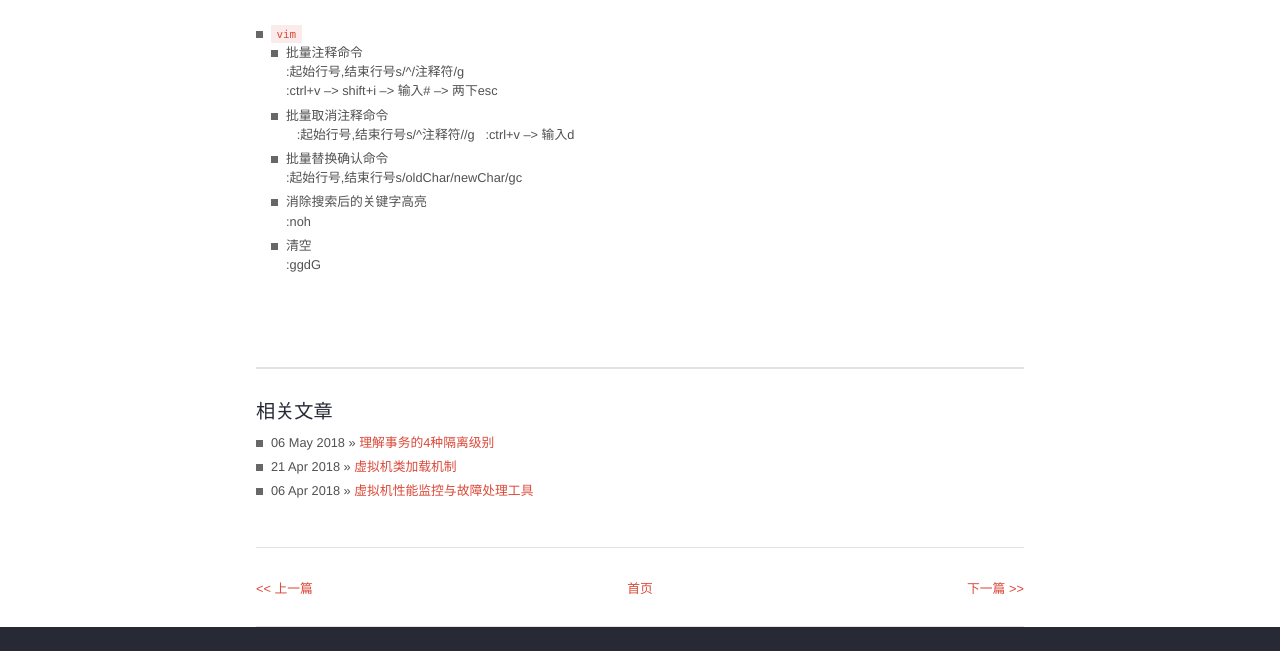
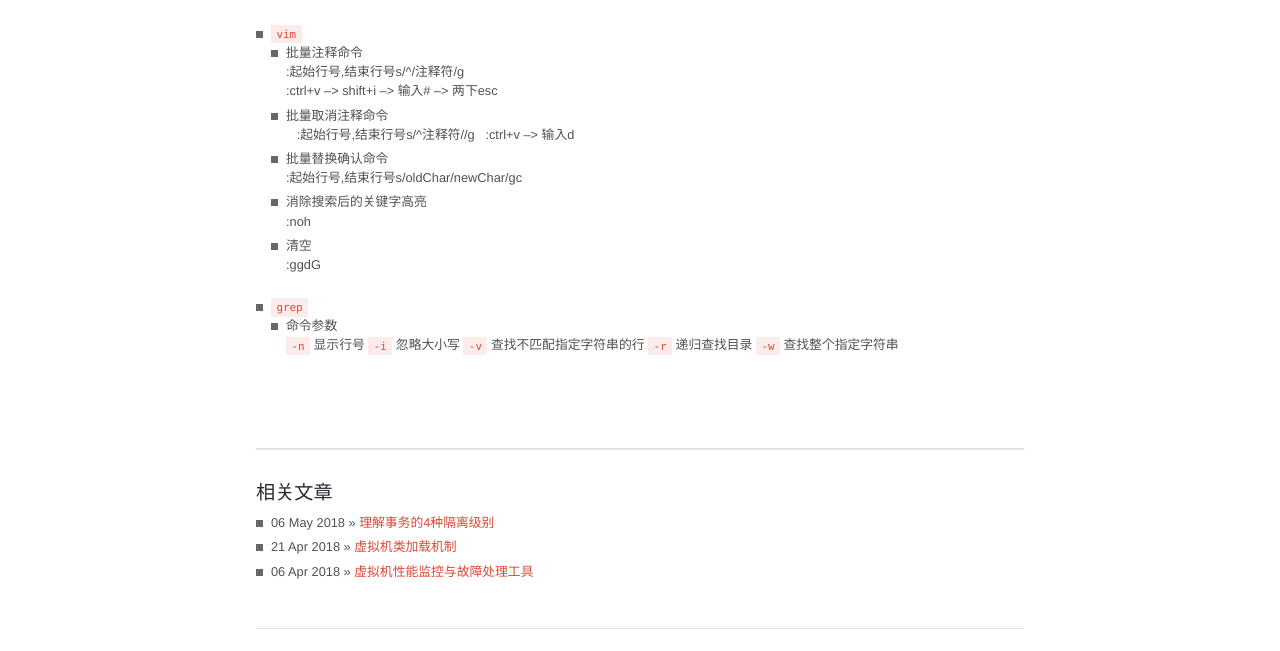
Before and after one commit to junhc/junhc.github.io, a Jekyll site: the page built from _posts/2015-08-20-linux.md, in a window 1280 px wide and 900 px high, scrolled down 1885 px, cut to the strip 0-651 px from the top of the window. Built offline with Jekyll 4.4.1, drawn with Linux system fonts in a browser that asks for light colours; Markdown is read by kramdown in place of the engine named in the settings; comment, search, counter and statistics services are not loaded.

Commit message:
Update 2015-08-20-linux.md

```diff
--- a/_posts/2015-08-20-linux.md
+++ b/_posts/2015-08-20-linux.md
@@ -97,3 +97,10 @@ permalink: linux
     :noh
   * 清空
     :ggdG
+* `grep`
+  * 命令参数
+    `-n` 显示行号
+    `-i` 忽略大小写
+    `-v` 查找不匹配指定字符串的行
+    `-r` 递归查找目录
+    `-w` 查找整个指定字符串
```
